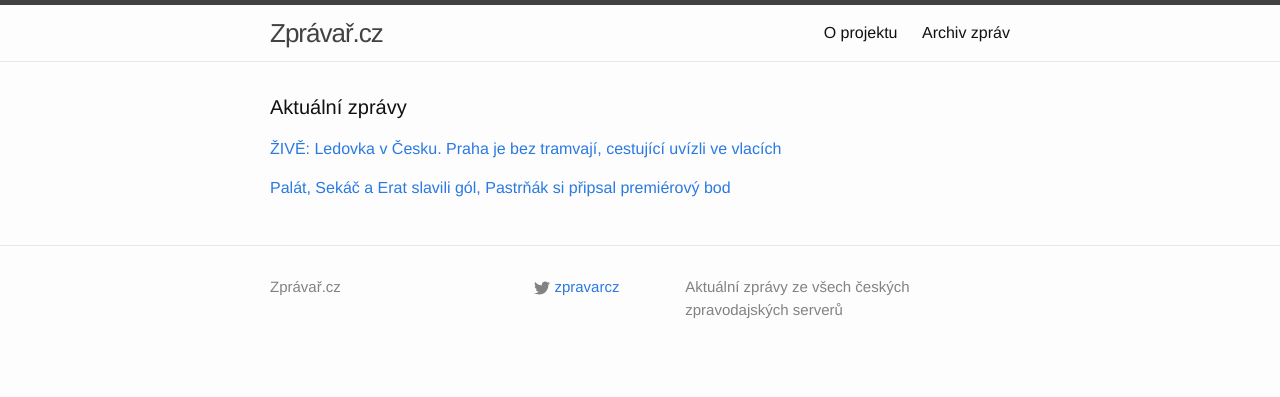
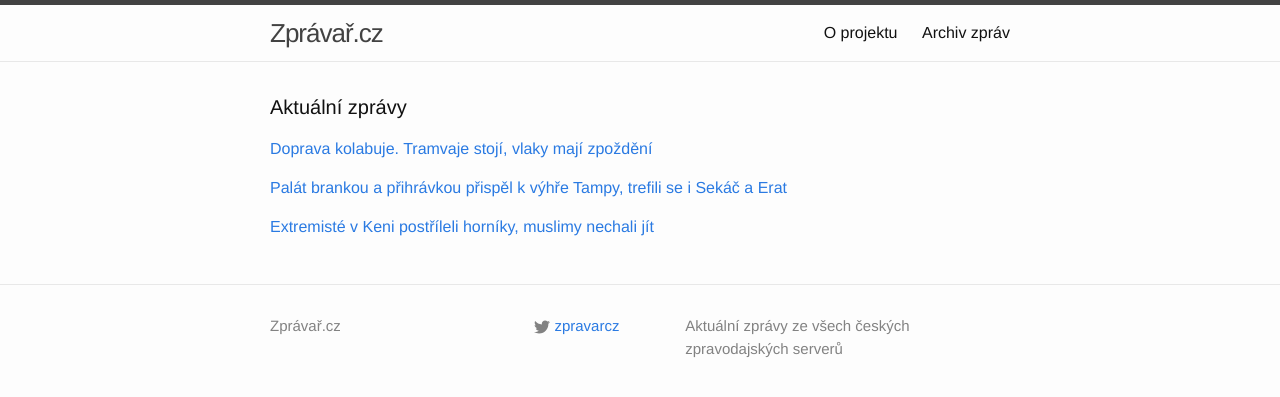
Before and after one commit to adliska/zpravar, a Jekyll site: the page built from index.html, in a window 1280 px wide. Shown: the top 397 px of the page. Built offline with Jekyll 4.4.1, drawn with Linux system fonts in a browser that asks for light colours.

Commit message:
zpravar news update

```diff
--- a/index.html
+++ b/index.html
@@ -5,9 +5,13 @@
 <div class="home">
     <h1 class="page-heading">Aktuální zprávy</h1>
 
-<p><a href="javascript:;" onclick="toggle_visibility('zpravy0')">ŽIVĚ: Ledovka v Česku. Praha je bez tramvají, cestující uvízli ve vlacích</a></p>
+<p><a href="javascript:;" onclick="toggle_visibility('zpravy0')">Doprava kolabuje. Tramvaje stojí, vlaky mají zpoždění</a></p>
 <div id="zpravy0" style="display:none">
 <ul>
+<li><a href=http://www.ceskatelevize.cz/ct24/domaci/294185-doprava-kolabuje-tramvaje-stoji-vlaky-maji-zpozdeni/>Doprava kolabuje. Tramvaje stojí, vlaky mají zpoždění - www.ceskatelevize.cz</a></li>
+<li><a href=http://www.novinky.cz/domaci/355134-silnicari-kvuli-ledovce-vyzyvaji-k-opatrnosti.html>Silničáři kvůli ledovce vyzývají k opatrnosti - www.novinky.cz</a></li>
+<li><a href=http://echo24.cz/a/ieuGd>Kolaps. Vlaky do Prahy nejezdí, nevyjely ani tramvaje - echo24.cz</a></li>
+<li><a href=http://www.ceskenoviny.cz/zpravy/zpravy/sjizdnost-silnic-v-jednotlivych-krajich/1153921>Sjízdnost silnic v jednotlivých krajích - www.ceskenoviny.cz</a></li>
 <li><a href=http://www.tyden.cz/rubriky/domaci/pocasi/zive-ledovka-v-cesku-praha-je-bez-tramvaji-cestujici-uvizli-ve-vlacich_325931.html>ŽIVĚ: Ledovka v Česku. Praha je bez tramvají, cestující uvízli ve vlacích - www.tyden.cz</a></li>
 <li><a href=http://www.denik.cz/z_domova/cesko-se-probouzi-v-praze-nevyjely-tramvaje-v-brne-trolejbusy-20141202.html>Česko se probouzí do ledového rána. V Praze nevyjely tramvaje, v Brně trolejbusy - www.denik.cz</a></li>
 <li><a href=http://www.tyden.cz/rubriky/domaci/pocasi/zive-cesko-dal-suzuje-ledovka-praha-a-olomouc-bez-tramvaji-nejezdi-vlaky_325931.html>ŽIVĚ: Česko dál sužuje ledovka. Praha a Olomouc bez tramvají, nejezdí vlaky - www.tyden.cz</a></li>
@@ -22,19 +26,25 @@
 <li><a href=http://www.tyden.cz/rubriky/domaci/pocasi/cesko-dal-suzuje-ledovka-praha-a-olomouc-jsou-bez-tramvaji_325931.html>Česko dál sužuje ledovka. Praha a Olomouc jsou bez tramvají - www.tyden.cz</a></li>
 <li><a href=http://www.ceskenoviny.cz/zpravy/zpravy/mhd-v-brne-jezdi-kvuli-naledi-se-znacnymi-potizemi/1153899>MHD v Brně jezdí kvůli náledí se značnými potížemi - www.ceskenoviny.cz</a></li>
 <li><a href=http://www.ceskenoviny.cz/zpravy/zpravy/v-praze-nevyjely-kvuli-namraze-tramvaje-nahradily-je-autobusy/1153869>V Praze nevyjely kvůli námraze tramvaje, nahradily je autobusy - www.ceskenoviny.cz</a></li>
-<li><a href=http://www.rozhlas.cz/_zprava/kvuli-namraze-v-praze-nejezdi-tramvaje-je-posilena-autobusova-doprava--1427207>Kvůli námraze v Praze nejezdí tramvaje. Je posílena autobusová doprava   - www.rozhlas.cz</a></li>
 <li><a href=http://www.ceskenoviny.cz/zpravy/zpravy/na-prerovsku-a-prostejovsku-stale-plati-kalamita/1153892>Na Přerovsku a Prostějovsku stále platí kalamita - www.ceskenoviny.cz</a></li>
 <li><a href=http://www.ceskenoviny.cz/zpravy/zpravy/v-olomouci-nejezdi-tramvaje-v-ulicich-jsou-autobusy/1153889>V Olomouci nejezdí tramvaje, v ulicích jsou autobusy - www.ceskenoviny.cz</a></li>
 <li><a href=http://www.ceskenoviny.cz/zpravy/zpravy/rano-mohou-v-praze-kvuli-namraze-misto-tramvaji-vyjet-autobusy/1153837>Ráno mohou v Praze kvůli námraze místo tramvají vyjet autobusy - www.ceskenoviny.cz</a></li>
-<li><a href=http://www.rozhlas.cz/_zprava/kvuli-namraze-v-praze-nejezdi-tramvaje-bude-posilena-autobusova-doprava--1427207>Kvůli námraze v Praze nejezdí tramvaje. Bude posílena autobusová doprava   - www.rozhlas.cz</a></li>
 <li><a href=http://www.ceskatelevize.cz/ct24/domaci/294185-doprava-kolabuje-a-rano-nebude-lepe-tramvaje-stoji-vlaky-maji-zpozdeni/>Doprava kolabuje a ráno nebude lépe. Tramvaje stojí, vlaky mají zpoždění - www.ceskatelevize.cz</a></li>
 <li><a href=http://zpravy.e15.cz/domaci/udalosti/kvuli-namraze-v-utery-rano-v-cesku-nevyjedou-desitky-vlaku-1141663>Kvůli námraze v úterý ráno v Česku nevyjedou desítky vlaků - zpravy.e15.cz</a></li>
 </ul>
-</div><p><a href="javascript:;" onclick="toggle_visibility('zpravy1')">Palát, Sekáč a Erat slavili gól, Pastrňák si připsal premiérový bod</a></p>
+</div><p><a href="javascript:;" onclick="toggle_visibility('zpravy1')">Palát brankou a přihrávkou přispěl k výhře Tampy, trefili se i Sekáč a Erat</a></p>
 <div id="zpravy1" style="display:none">
 <ul>
+<li><a href=http://www.denik.cz/hokej/palat-prispel-k-vyhre-tampy-skorovali-take-sekac-a-erat-20141202.html>Palát brankou a přihrávkou přispěl k výhře Tampy, trefili se i Sekáč a Erat - www.denik.cz</a></li>
 <li><a href=http://hokej.idnes.cz/palat-sekac-a-erat-slavili-gol-d2g-/nhl.aspx?c=A141202_070806_nhl_Mkr>Palát, Sekáč a Erat slavili gól, Pastrňák si připsal premiérový bod - hokej.idnes.cz</a></li>
 <li><a href=http://www.sportovninoviny.cz/zpravy/palat-prispel-k-vyhre-tampy-skorovali-take-sekac-a-erat/1153902>Palát přispěl k výhře Tampy, skórovali také Sekáč a Erat - www.sportovninoviny.cz</a></li>
 <li><a href=http://sport.aktualne.cz/palat-prispel-k-demolici-rangers-trefili-se-i-sekac-a-erat/r~d122a32479e911e49bec0025900fea04/>Palát přispěl k demolici Rangers, trefili se i Sekáč a Erat - sport.aktualne.cz</a></li>
 </ul>
+</div><p><a href="javascript:;" onclick="toggle_visibility('zpravy2')">Extremisté v Keni postříleli horníky, muslimy nechali jít</a></p>
+<div id="zpravy2" style="display:none">
+<ul>
+<li><a href=http://www.novinky.cz/zahranicni/svet/355130-extremiste-v-keni-postrileli-horniky-muslimy-nechali-jit.html>Extremisté v Keni postříleli horníky, muslimy nechali jít - www.novinky.cz</a></li>
+<li><a href=http://zpravy.aktualne.cz/zahranici/neznami-ozbrojenci-zabili-na-severu-keni-nejmene-36-lidi/r~0da2393c79e911e49b26002590604f2e/>Neznámí ozbrojenci zabili na severu Keni nejméně 36 lidí - zpravy.aktualne.cz</a></li>
+<li><a href=http://www.ceskenoviny.cz/zpravy/zpravy/prinejmensim-36-lidi-zabili-neznami-ozbrojenci-na-severu-keni/1153898>Přinejmenším 36 lidí zabili neznámí ozbrojenci na severu Keni - www.ceskenoviny.cz</a></li>
+</ul>
 </div></div>
```
